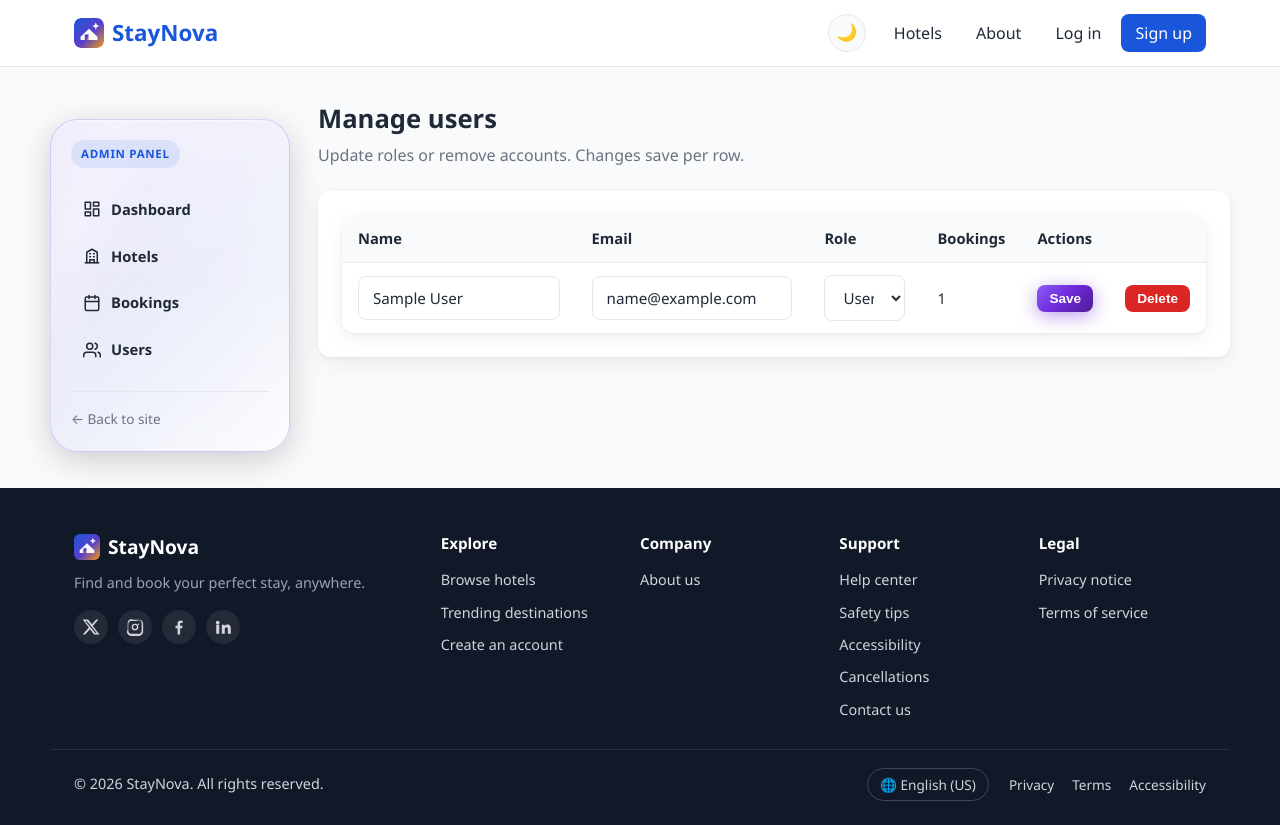
After one commit to maikaljod/Stay-Nova, a Python web app: template templates/admin/users.html in a window 1280 px wide. The commit adds this page. Run offline with Jinja, Linux system fonts and the light colour scheme; the template is opened without the code that fills it: most values are stand-ins (such as "Sample title", 1, 10 or a date in 2020).

Commit message:
Build Manage users admin page with inline-editable rows

```diff
--- a/templates/admin/layout.html
+++ b/templates/admin/layout.html
@@ -18,6 +18,10 @@
         <svg viewBox="0 0 24 24" width="18" height="18" fill="none" stroke="currentColor" stroke-width="2" stroke-linecap="round" stroke-linejoin="round" aria-hidden="true"><rect x="3" y="4" width="18" height="18" rx="2"/><path d="M16 2v4M8 2v4M3 10h18"/></svg>
         Bookings
       </a>
+      <a href="{{ url_for('admin.users') }}" class="{{ 'active' if request.endpoint == 'admin.users' }}">
+        <svg viewBox="0 0 24 24" width="18" height="18" fill="none" stroke="currentColor" stroke-width="2" stroke-linecap="round" stroke-linejoin="round" aria-hidden="true"><path d="M17 21v-2a4 4 0 0 0-4-4H5a4 4 0 0 0-4 4v2"/><circle cx="9" cy="7" r="4"/><path d="M23 21v-2a4 4 0 0 0-3-3.87"/><path d="M16 3.13a4 4 0 0 1 0 7.75"/></svg>
+        Users
+      </a>
     </nav>
     <div class="admin-sidebar-footer">
       <a href="{{ url_for('main.index') }}" class="admin-exit-link">&larr; Back to site</a>
--- /dev/null
+++ b/templates/admin/users.html
@@ -0,0 +1,57 @@
+{% extends "admin/layout.html" %}
+{% block title %}Manage users — StayNova{% endblock %}
+{% block admin_content %}
+<div class="admin-topbar">
+  <div>
+    <h1>Manage users</h1>
+    <p>Update roles or remove accounts. Changes save per row.</p>
+  </div>
+</div>
+
+<div class="admin-panel">
+  {% for user in users %}
+  <form id="update-form-{{ user.id }}" method="post" action="{{ url_for('admin.update_user_route', user_id=user.id) }}" class="hidden-row-form">
+    <input type="hidden" name="csrf_token" value="{{ csrf_token() }}">
+  </form>
+  <form id="delete-form-{{ user.id }}" method="post" action="{{ url_for('admin.delete_user_route', user_id=user.id) }}" class="hidden-row-form" data-confirm="Remove this user? This also deletes their bookings and reviews.">
+    <input type="hidden" name="csrf_token" value="{{ csrf_token() }}">
+  </form>
+  {% endfor %}
+
+  <div class="table-responsive">
+  <table class="users-table">
+    <thead>
+      <tr><th>Name</th><th>Email</th><th>Role</th><th>Bookings</th><th colspan="2">Actions</th></tr>
+    </thead>
+    <tbody>
+      {% for user in users %}
+      <tr>
+        <td>
+          <input type="text" name="full_name" value="{{ user.first_name }} {{ user.last_name }}" class="row-input" form="update-form-{{ user.id }}" required>
+        </td>
+        <td>
+          <input type="email" name="email" value="{{ user.email }}" class="row-input" form="update-form-{{ user.id }}" required>
+        </td>
+        <td>
+          <select name="role" class="row-input row-select" form="update-form-{{ user.id }}">
+            <option value="user" {{ "selected" if user.role == "user" }}>User</option>
+            <option value="admin" {{ "selected" if user.role == "admin" }}>Admin</option>
+          </select>
+        </td>
+        <td>{{ user.booking_count }}</td>
+        <td>
+          <button type="submit" form="update-form-{{ user.id }}" class="btn btn-shine btn-sm">Save</button>
+        </td>
+        <td>
+          <button type="submit" form="delete-form-{{ user.id }}" class="btn btn-danger btn-sm">Delete</button>
+        </td>
+      </tr>
+      {% endfor %}
+      {% if not users %}
+      <tr><td colspan="6" class="empty-state">No users yet.</td></tr>
+      {% endif %}
+    </tbody>
+  </table>
+  </div>
+</div>
+{% endblock %}
```
